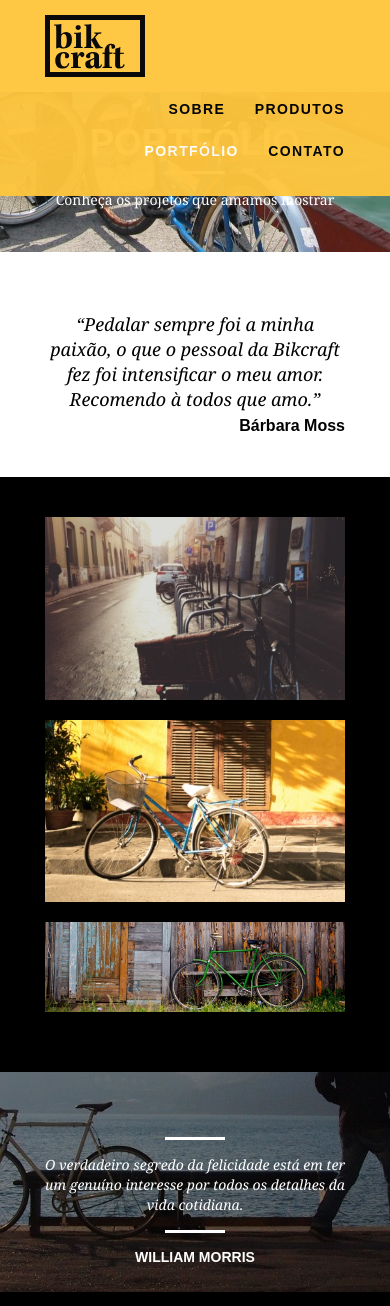
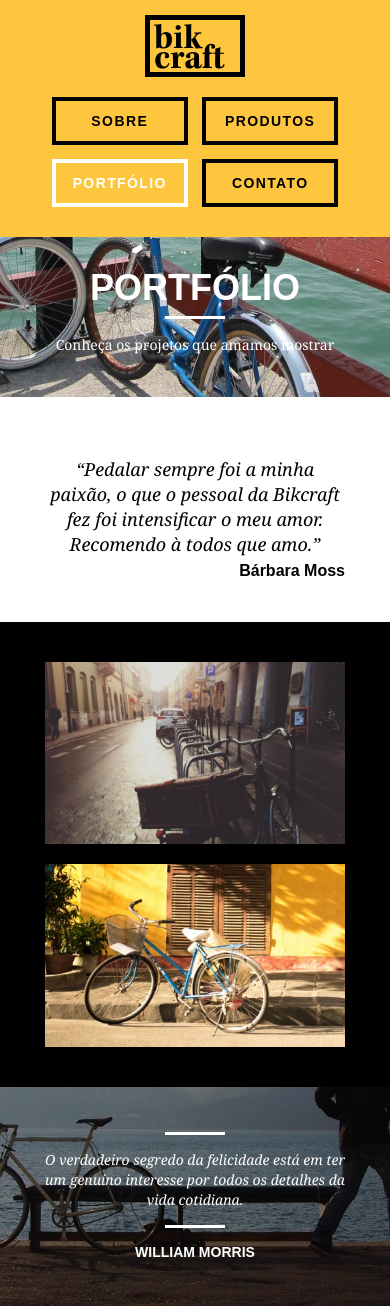
Before and after one commit to antonioizaias/origamid-bikcraft, a PHP site: page /portfolio.html in a window 390 px wide. Shown: the top 1306 px of the page. Run offline with PHP 8.4, Linux system fonts and the light colour scheme.

Commit message:
Responsividade da página de portfólio

```diff
--- a/assets/css/responsive.css
+++ b/assets/css/responsive.css
@@ -189,4 +189,10 @@
     .form {
         padding-right: 0px;
     }
+
+    /* Página de portfólio */
+
+    .portfolio-sessao-propria {
+        padding-bottom: 20px;
+    }
 }
--- a/portfolio.html
+++ b/portfolio.html
@@ -9,6 +9,7 @@
         <link rel="stylesheet" href="assets/css/grid.css">
         <link rel="stylesheet" href="assets/css/style.css">
         <link rel="stylesheet" href="assets/css/portfolio.css">
+        <link rel="stylesheet" href="assets/css/responsive.css">
         <title>Bikcraft – Portfólio</title>
     </head>
     <body>
@@ -52,7 +53,7 @@
         </section>
 
         <!-- Sessão – Portfólio -->
-        <section class="portfolio">
+        <section class="portfolio portfolio-sessao-propria">
             <div class="container">
                 <ul class="portfolio-list">
                     <li class="grid-8">
```
